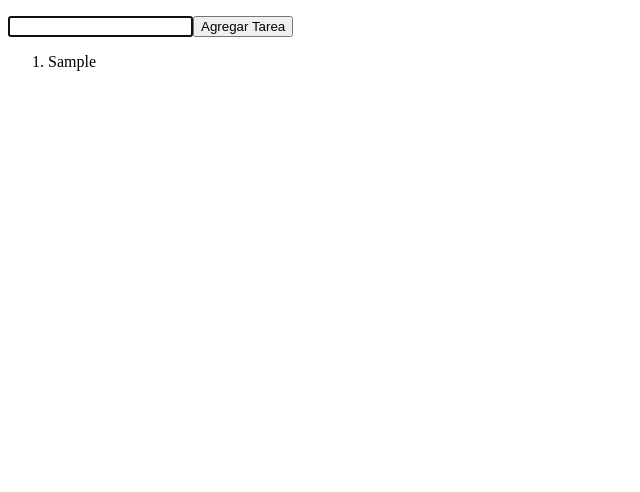
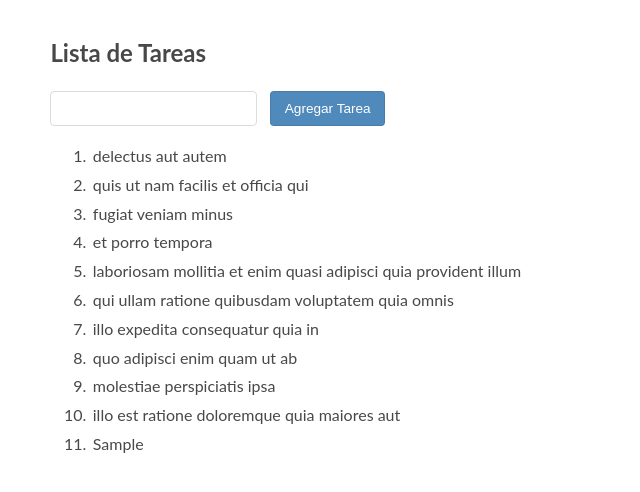
Before and after one commit to Mariley20/listaTareasPOO, a plain HTML site: page index.html in a window 1280 px wide. Both pictures are taken after typing "Sample" into the empty fields and a click on the button "Agregar Tarea". Shown: the whole page, without its empty margins (0-640 px from the left). Drawn offline with Linux system fonts and the light colour scheme.

Commit message:
mejorado

```diff
--- a/assets/css/main.css
+++ b/assets/css/main.css
@@ -1,12 +1,31 @@
-/* Style the close button */
-.close {
-  position: absolute;
-  right: 0;
-  top: 0;
-  padding: 12px 16px 12px 16px;
+
+body {
+  color: #484848;
+  font-family: 'Lato', sans-serif;
+  padding: .45em 2.65em 3em;
+  line-height: 1.5;
 }
 
-.close:hover {
-  background-color: #f44336;
+li {
+  padding: .15em;
+}
+input,
+button {
+  font-size: .85em;
+  padding: .65em 1em;
+  border-radius: .3em;
+  outline: 0;
+}
+input {
+  border: 1px solid #dcdcdc;
+  margin-right: 1em;
+}
+
+/* Buttons */
+button {
   color: white;
+  background: #508abc;
+  border: solid 1px;
+  border-color: rgba(0, 0, 0, .1);
+  cursor: pointer;
 }
--- a/assets/js/main.js
+++ b/assets/js/main.js
@@ -1,53 +1,132 @@
 function Tarea(id, titulo){
 	this.id = id,
-	this.titulo = titulo
+	this.title = titulo
 	this.toHTML = function(){
-		var html = "";
-			html += this.titulo;
+		var html = this.titulo;
 		return html;
-	}
+	},
+	this.tachado = false
 };
+function ToDoList(){
+	this.list = [{
+		"id": 1,
+		"title": "delectus aut autem",
+		"tachado" : false
+	},
+	{
+		"id": 2,
+		"title": "quis ut nam facilis et officia qui",
+		"tachado" : false
+	},
+	{
+		"id": 3,
+		"title": "fugiat veniam minus",
+		"tachado" : false
+	},
+	{
+		"id": 4,
+		"title": "et porro tempora",
+		"tachado" : false
+	},
+	{
+		"id": 5,
+		"title": "laboriosam mollitia et enim quasi adipisci quia provident illum",
+		"tachado" : false
+	},
+	{
+		"id": 6,
+		"title": "qui ullam ratione quibusdam voluptatem quia omnis",
+		"tachado" : false
+	},
+	{
+		"id": 7,
+		"title": "illo expedita consequatur quia in",
+		"tachado" : false
+	},
+	{
+		"id": 8,
+		"title": "quo adipisci enim quam ut ab",
+		"tachado" : false
+	},
+	{
+		"id": 9,
+		"title": "molestiae perspiciatis ipsa",
+		"tachado" : false
+	},
+	{
+		"id": 10,
+		"title": "illo est ratione doloremque quia maiores aut",
+		"tachado" : false
+	}],
 
-function ToDoList(){
-	this. list = [];
-	this.id = 0;
+	this.id = this.list.length + 1;
 	this.tareaNueva = document.getElementById('tareaNueva');
 	this.agregarTarea = function(){
-		//alert(this.tareaNueva.value)
+
 		if(this.tareaNueva.value != ""){
 			this.list.push(new Tarea(this.id, this.tareaNueva.value));
 			console.log(this.list)
 			this.id++;
-			toDoList.mostrarLista();
 		}else{
 			alert("ingrese tarea")
 		}
 	}
-	this.mostrarLista = function(){
-		var tarea = this.list[ ( this.id ) - 1 ];
-		var tagLi = document.createElement('li'); //crea etiqueta <LI></LI>
-		var textnodo = document.createTextNode(tarea.toHTML()); //tarea.toHTML() insertar texto en la etiqueta <li>
-		tagLi.appendChild(textnodo);
 
-		/*var tagSpan = document.createElement('span');
-		tagSpan.className = "close";
-		var btnEliminar = document.createTextNode('\u00D7');
-		tagSpan.appendChild(btnEliminar);
-		tagLi.appendChild(tagSpan);*/
+	this.mostrarLista = function(element){
+		var stringHtml = "";
+		element.innerHTML = stringHtml;
+		for(var i in this.list ){
+			var tarea = this.list[i];
+			//console.log(tarea.tachado)
+			if(tarea.tachado){
+				stringHtml += "<li style='text-decoration:line-through' id='"+tarea.id+"'>"+tarea.title+"</li>";
+			}else{
+			stringHtml += "<li id='"+tarea.id+"'>"+tarea.title+"</li>";
+		}
+		}
+		 element.innerHTML = stringHtml;
+	}
 
-		document.getElementById('lista').appendChild(tagLi);
-	}
 	this.limpiar = function(){
 		this.tareaNueva.value = "";
 		this.tareaNueva.focus();
 	}
-	this.eliminarTarea = function(){
 
+	this.seleccionar = function(){
+		var tagsLi = document.getElementsByTagName('li');
+		for(var i = 0; i < tagsLi.length; i++){
+			tagsLi[i].addEventListener('click', toDoList.tacharTarea, false);
+		}
+	}
+	this.tacharTarea = function(event){
+		this.idTachar = event.target.id;
+		//console.log(this.idTachar); console.log(toDoList.list[this.idTachar -1]);
+		if(document.getElementById(this.idTachar).style.textDecoration  === "line-through" )
+		{
+			document.getElementById(this.idTachar).style.textDecoration = "";
+			toDoList.list[this.idTachar -1].tachado = false;
+
+		}else{
+			document.getElementById(this.idTachar).style.textDecoration = "line-through"
+			toDoList.list[this.idTachar -1].tachado = true;
+		}
 	}
 }
+
+var elementList = document.getElementById('lista');
+
 var toDoList = new ToDoList();
+
+toDoList.mostrarLista(elementList);
+toDoList.seleccionar();
+
+//bton añadir tarea
+
 var addTarea = document.getElementById('agregarTarea');
 addTarea.onclick = function(){
 	toDoList.agregarTarea();
 	toDoList.limpiar();
+	toDoList.mostrarLista(elementList);
+	// event
+	toDoList.seleccionar();
 }
--- a/index.html
+++ b/index.html
@@ -3,8 +3,10 @@
 <head>
 	<meta charset="UTF-8">
 	<title>Lista de Tareas</title>
+	<link rel="stylesheet" type="text/css" href="assets/css/main.css">
 </head>
 <body>
+<h2>Lista de Tareas</h2>
 <p>
 	<input type="text" id="tareaNueva"><button id="agregarTarea">Agregar Tarea</button>
 </p>
```
